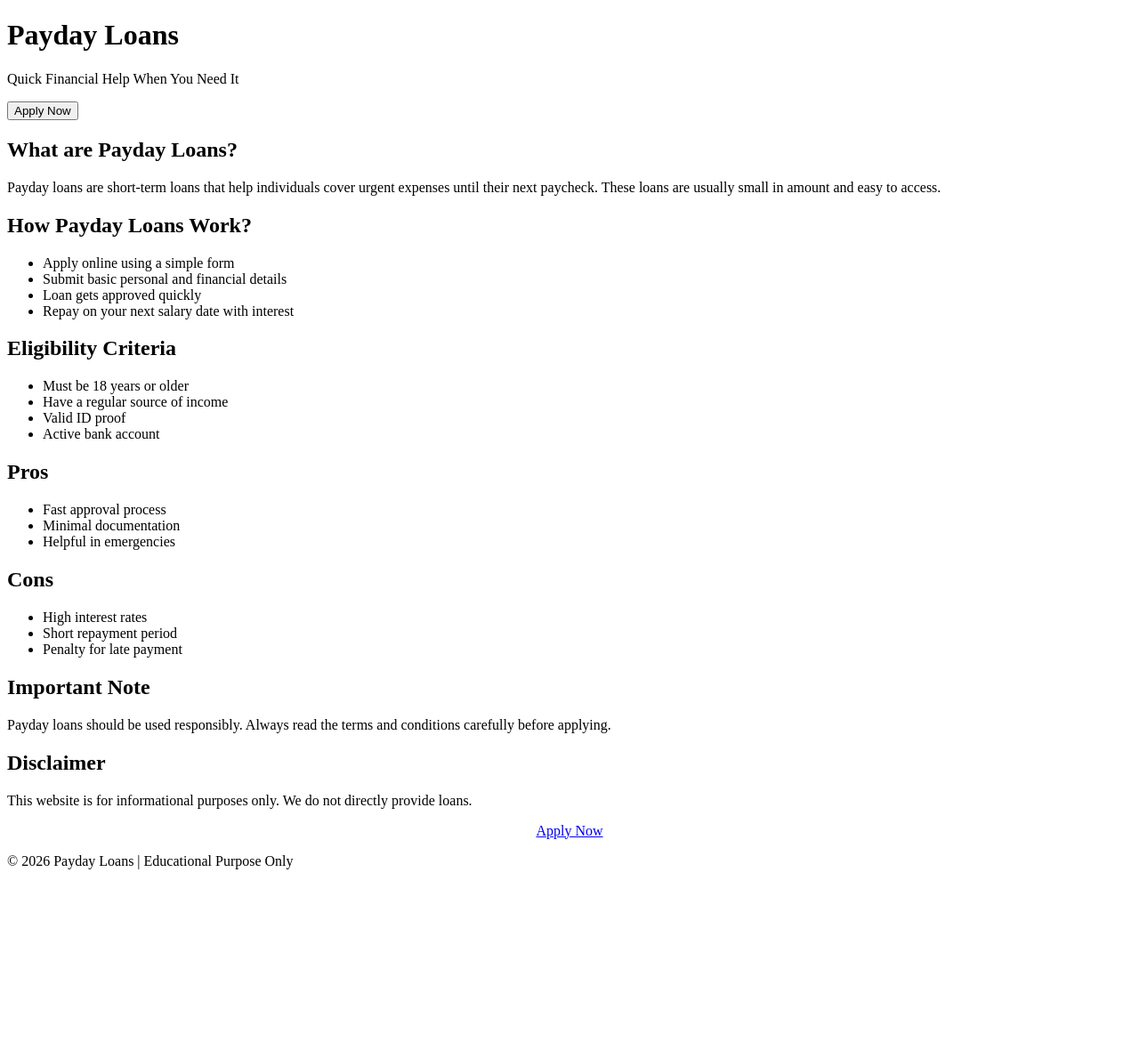
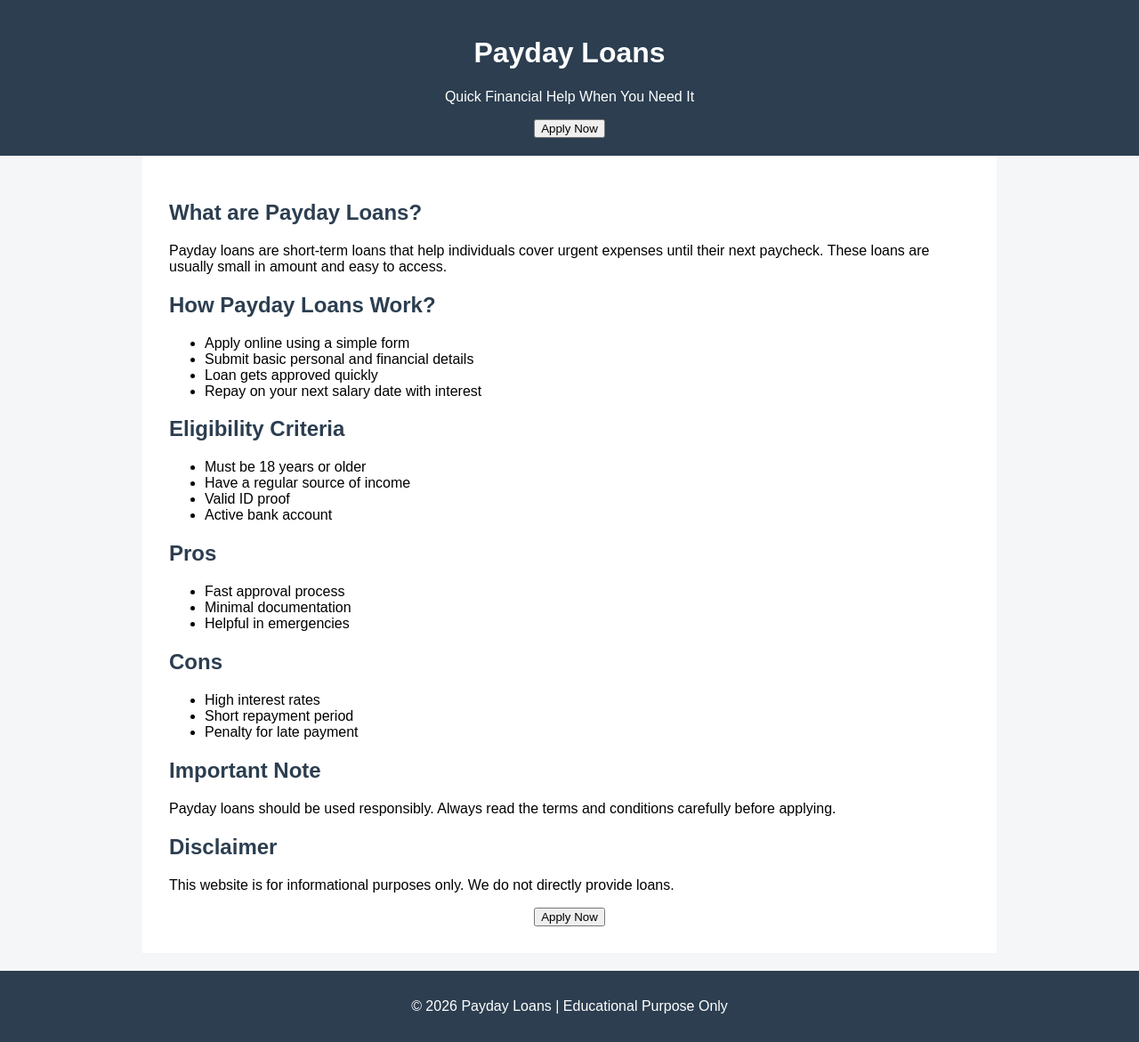
Before and after one commit to Nikhilverma56/Payday-Loans-Web-Application, a Node server app: page / in a window 1280 px wide. Shown: the whole page at 89% size. Before the commit the page ends 977 px from the top, so only its background shows below. Run offline with Node 20, Linux system fonts and the light colour scheme.

Commit message:
Intial commit

```diff
--- /dev/null
+++ b/public/style1.css
@@ -0,0 +1,4 @@
+ body{
+     justify-content: center;
+     align-items: center;
+ }
--- a/views/home.ejs
+++ b/views/home.ejs
@@ -4,6 +4,7 @@
     <meta charset="UTF-8">
     <meta name="viewport" content="width=device-width, initial-scale=1.0">
     <title>Payday Loans</title>
+    <link rel="stylesheet" href="style.css">
 </head>
 <body>
 
@@ -67,7 +68,9 @@
 
     <!-- Bottom Button -->
     <center>
-        <a href="#" class="btn">Apply Now</a>
+       <form action="/userInfo" method="GET">
+        <button>Apply Now</button>
+      </form>
     </center>
 
 </div>
--- a/views/user.ejs
+++ b/views/user.ejs
@@ -4,6 +4,7 @@
     <meta charset="UTF-8">
     <meta name="viewport" content="width=device-width, initial-scale=1.0">
     <title>User Info</title>
+    <link rel="stylesheet" href="style1.css">
 </head>
 <body>
 
```
